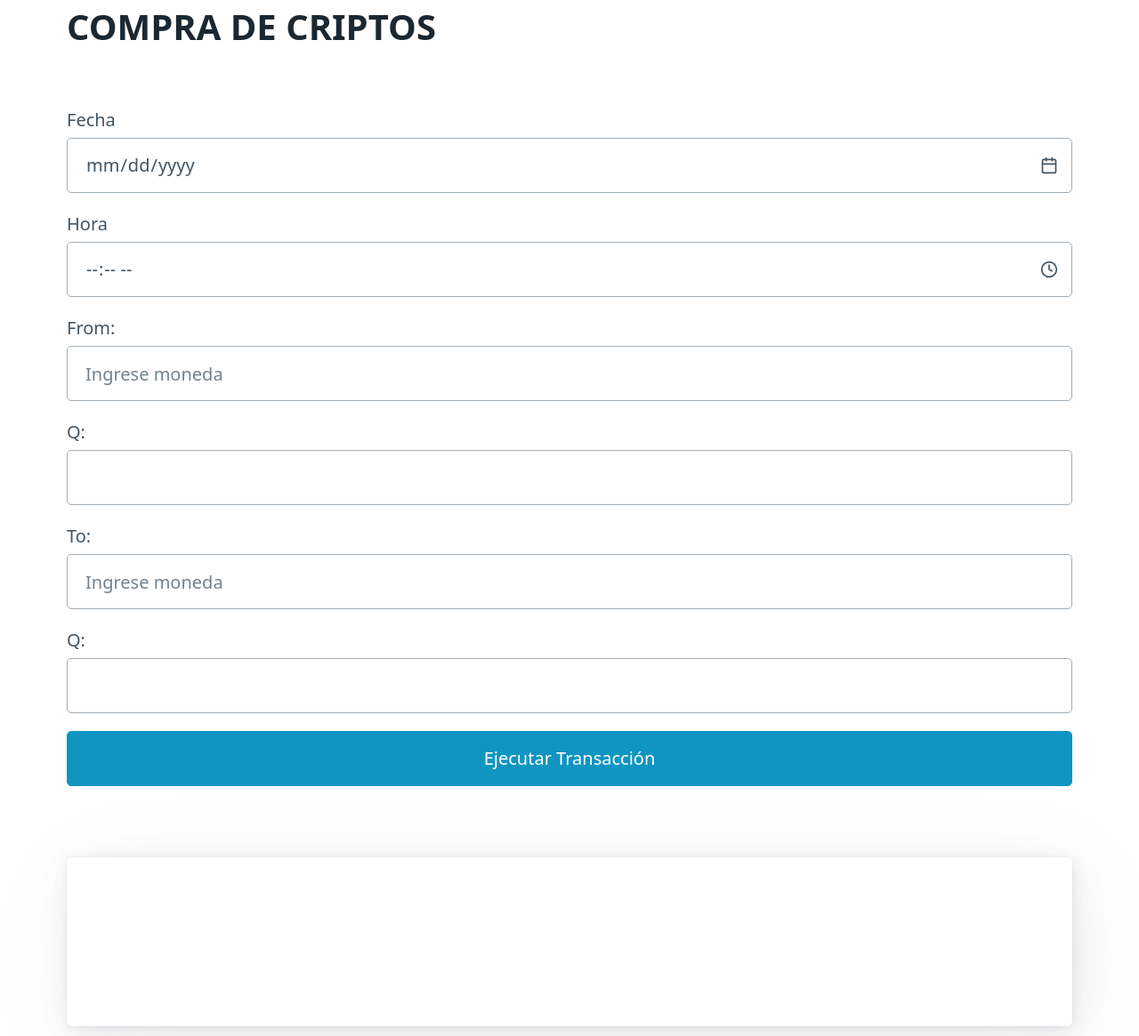
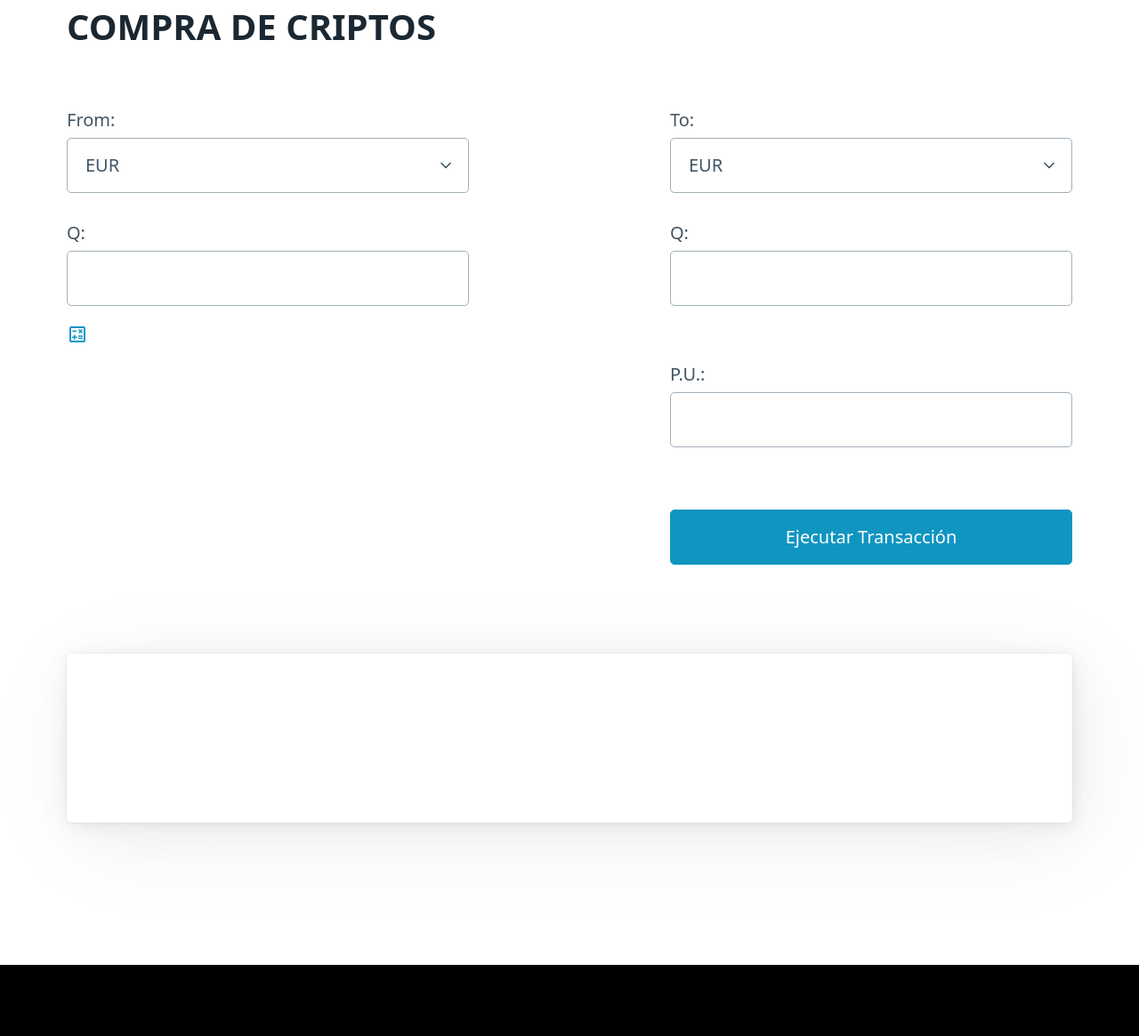
Before and after one commit to RAFART94/PROYECTO_FINAL_FLASK-CLASSIC, a Flask app: template registros_crip/templates/purchase.html in a window 1280 px wide. Shown: the part 230-1395 px from the top of the page at 89% size. Run offline with Flask 3, Linux system fonts and the light colour scheme; the template is opened without the code that fills it, so the values that code supplies are empty.

Commit message:
Probando funcionalidades que no me funcionan, pero estructura de web finalizada

```diff
--- /dev/null
+++ b/config.py
@@ -0,0 +1 @@
+APIKEY='12586E01-B54C-4500-8495-275C251C63BE'
--- a/registros_crip/static/style.css
+++ b/registros_crip/static/style.css
@@ -20,3 +20,21 @@ body{
     margin: auto;
     text-align: center;
 }
+
+.estructura{
+    display: flex;
+    justify-content: space-between;
+    margin-bottom: 10px;
+}
+
+.estructura1,
+.estructura2{
+    display: flex;
+    justify-content: right;
+    margin-bottom: 50px;
+}
+
+.izq,
+.dcha {
+    width: 40%;
+}
--- a/registros_crip/templates/index.html
+++ b/registros_crip/templates/index.html
@@ -31,7 +31,7 @@
                 <th>Q</th>
                 <th>To</th>
                 <th>Q</th>
-                <th>PU</th>
+                <th>P.U.</th>
             </tr>
         </thead>
         <tbody>
@@ -43,7 +43,7 @@
                 <td>{{item.cantidad_from}}</td>
                 <td>{{item.moneda_to}}</td>
                 <td>{{item.cantidad_to}}</td>
-                <td>{{item.PU}}</td>
+                <td>{{item.precio_unitario}}</td>
                 <td>
                     <a href="/status/{{item.id}}">
                         <span class="material-symbols-outlined">
--- a/registros_crip/templates/purchase.html
+++ b/registros_crip/templates/purchase.html
@@ -16,24 +16,70 @@
 {% endblock %}
 
 {% block contenido %}
+<div class="container">
     <h1>COMPRA DE CRIPTOS</h1>
-<form action="/purchase" method="post">
-  <label>Fecha</label>
-  <input type="date" name="date" value="{{dataForm['date']}}">
-  <label>Hora</label>
-  <input type="time" name="time" value="{{dataForm['time']}}">
-  <label >From:</label>
-  <input type='text' name="moneda_from" placeholder="Ingrese moneda" step="0.01" value="{{dataForm['moneda_from']}}">
-  <label>Q:</label>
-  <input type="number" name="cantidad_from" step="0.01" value="{{dataForm['cantidad_from']}}">
-  <label>To:</label>
-  <input type="text" name="moneda_to" placeholder="Ingrese moneda" step="0.01" value="{{dataForm['moneda_to']}}">
-  <label>Q:</label>
-  <input type="number" name="cantidad_to"step="0.01" value="{{dataForm['cantidad_to']}}">
+    <form action="/purchase" method="post" class="crypto-form">
+        <div class="estructura">
+            <div class="izq">
+                <label for="moneda_from">From:</label>
+                <select type="text" id="moneda_from" name="moneda_from" step="0.01" value="{{dataForm['moneda_from']}}">
+                    <option value="EUR">EUR</option>
+                    <option value="ETH">ETH</option>
+                    <option value="BNB">BNB</option>
+                    <option value="ADA">ADA</option>
+                    <option value="DOT">DOT</option>
+                    <option value="BTC">BTC</option>
+                    <option value="USDT">USDT</option>
+                    <option value="XRP">XRP</option>
+                    <option value="SOL">SOL</option>
+                    <option value="MATIC">MATIC</option>>
+                </select>
+            </div>
+            <div class="dcha">
+                <label for="moneda_to">To:</label>
+                <select type="text" id="moneda_to" name="moneda_to" step="0.01" value="{{dataForm['moneda_to']}}">
+                    <option value="EUR">EUR</option>
+                    <option value="ETH">ETH</option>
+                    <option value="BNB">BNB</option>
+                    <option value="ADA">ADA</option>
+                    <option value="DOT">DOT</option>
+                    <option value="BTC">BTC</option>
+                    <option value="USDT">USDT</option>
+                    <option value="XRP">XRP</option>
+                    <option value="SOL">SOL</option>
+                    <option value="MATIC">MATIC</option>
+                </select>
+            </div>
+        </div>
+        <div class="estructura">
+          <div class="izq">
+            <label for="cantidad_from">Q:</label>
+            <input type="number" id="cantidad_from" name="cantidad_from" step="0.01" value="{{dataForm['cantidad_from']}}">
+            <a href="#">
+            <span class="material-symbols-outlined">
+              calculate
+            </span>
+            </a>
+        </div>
+            <div class="dcha">
+                <label for="cantidad_to">Q:</label>
+                <input type="number" id="cantidad_to" name="cantidad_to" step="0.01" value="{{dataForm['cantidad_to']}}">
+            </div>
+        </div>
 
+        <div class="estructura1">
+            <div class="dcha">
+                <label for="precio_unitario">P.U.:</label>
+                <input type="number" id="precio_unitario" name="precio_unitario" value="{{dataForm['precio_unitario']}}">
+            </div>
+        </div>
+        <div class="estructura2">
+            <div class="dcha">
               <button type="submit">Ejecutar Transacción</button>
+            </div>
+        </div>
+    </form>
 
-</form>
     <article>
         <ul>
             {% for item in errors %}
@@ -41,4 +87,5 @@
             {% endfor %}
         </ul>
     </article>
+</div>
 {% endblock %}
--- /dev/null
+++ b/tasa_cambios.py
@@ -0,0 +1,3 @@
+
+
+moneda_crypto = input
```
Also changed, not shown: registros_crip/models.py (+23 -1 lines), registros_crip/models_class.py (added, +48 -0 lines), registros_crip/routes.py (+8 -12 lines), data/movements.sqlite, pruebitas.html (added). Lines whose indentation alone changed are shown as unchanged.
